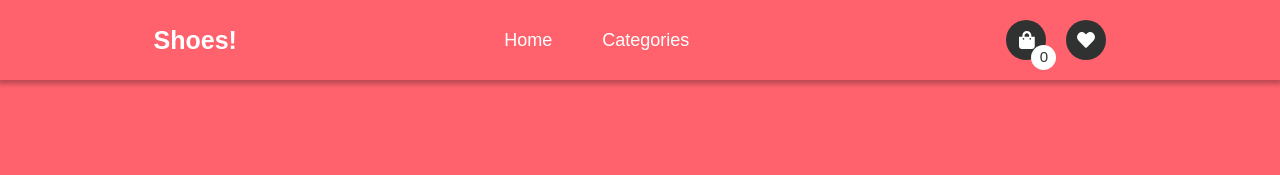
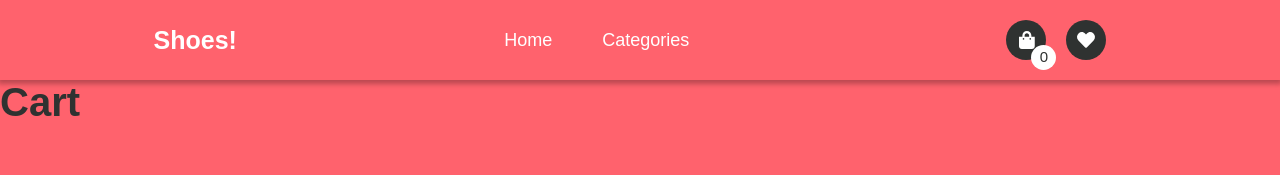
Before and after one commit to Luggi-ops/ecommerce-shoes-front, a React (Create React App) app: page /cart in a window 1280 px wide. Shown: the top 175 px of the page. Built offline with nearby package versions, Linux system fonts and the light colour scheme.

Commit message:
creating cart component

```diff
--- a/src/App.js
+++ b/src/App.js
@@ -6,6 +6,7 @@
 import ItemList from './components/itemlist/ItemList';
 import Hero from './components/hero/Hero';
 import ItemDetail from './components/itemdetail/ItemDetail';
+import Cart from './components/cart/Cart';
 
 function App() {
   return (
@@ -25,6 +26,10 @@
           <Route path="/product/:category">
             <ItemList />
           </Route>
+
+          <Route path="/cart">
+            <Cart />
+          </Route>
         </Switch>
       </>
     </Router>
--- /dev/null
+++ b/src/components/cart/Cart.js
@@ -0,0 +1,11 @@
+import React from 'react'
+
+const Cart = () => {
+    return (
+        <div>
+            <h1>Cart</h1>
+        </div>
+    )
+}
+
+export default Cart
```
